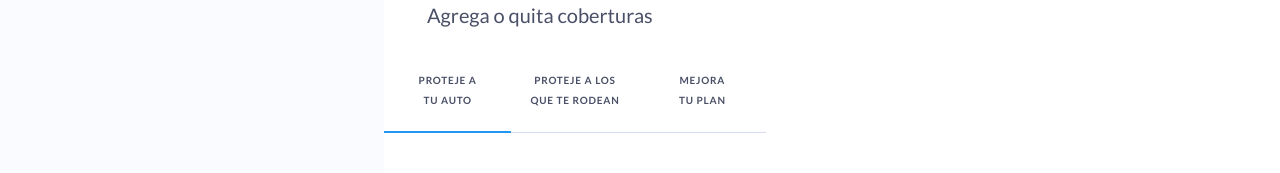
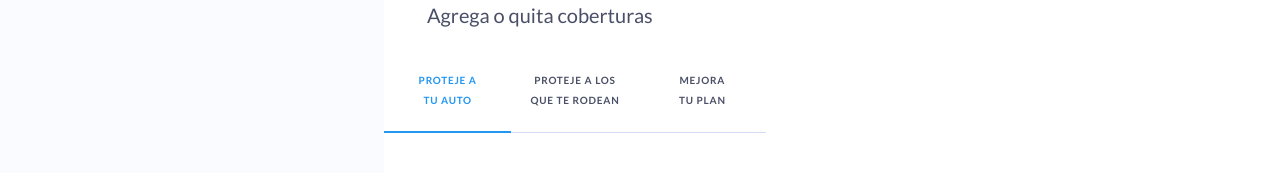
Before and after one commit to danyhoshi/rimac-project, a Next.js app: page /arma-tu-plan in a window 1280 px wide. Shown: the part 548-721 px from the top of the page. Built offline with nearby package versions, Linux system fonts and the light colour scheme.

Commit message:
Fix style in NavLinks component

```diff
--- a/src/app/ui/components/NavLinks.tsx
+++ b/src/app/ui/components/NavLinks.tsx
@@ -42,7 +42,7 @@ export default function NavLink() {
                 {links.map((pag, index) => {
                     return (
                         <Link key={ pag.href } href={pag.href} onClick= {() => handleClick(index) }
-                        className={clsx('text-[#494F66] w-[33.33%] text-center leading-5 tracking-[0.8px] h-[63px]',
+                        className={clsx('w-[33.33%] text-center leading-5 tracking-[0.8px] h-[63px]',
                         {
                             'px-8': index===0,
                             'px-4': index===1,
```
